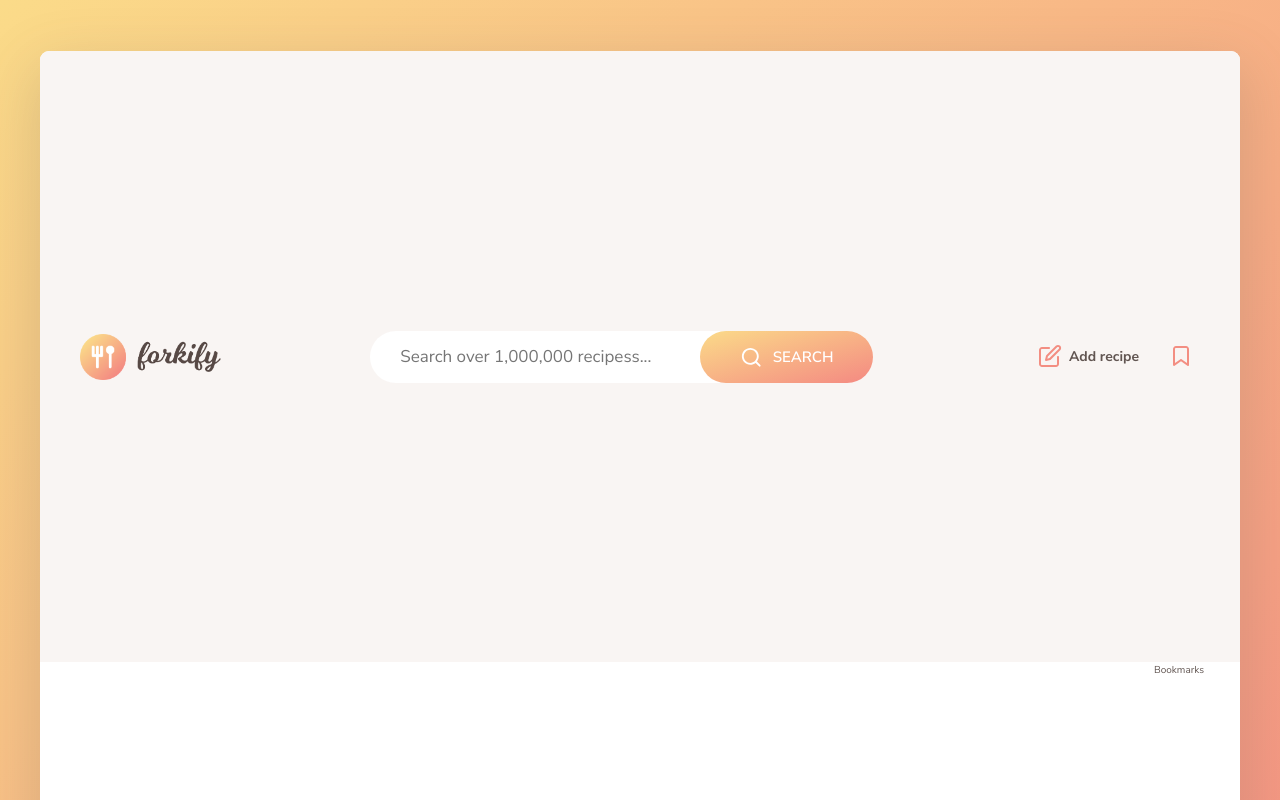
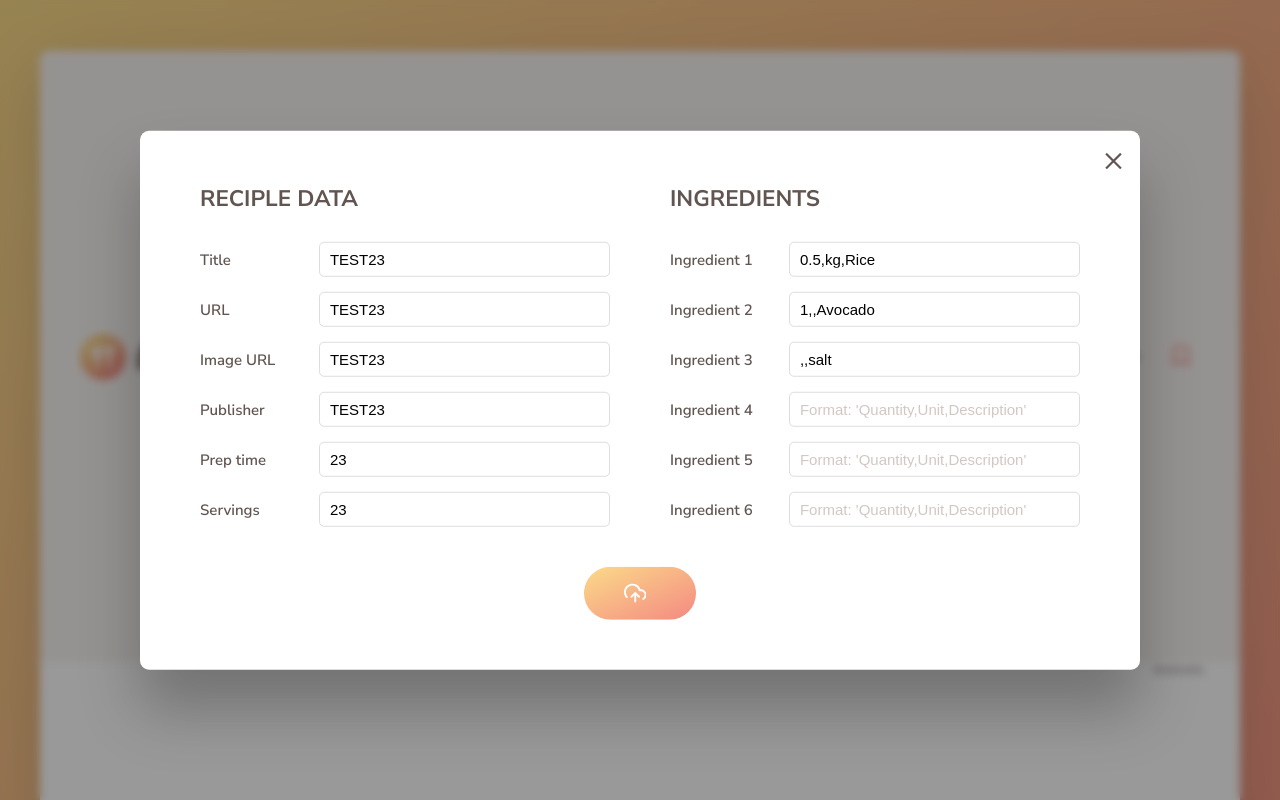
Before and after one commit to Vasudevshetty/JavaScript, a website built with Parcel: page forkify/index.html in a window 1280 px wide. Shown: the top 800 px of the page. Built offline with nearby package versions, Linux system fonts and the light colour scheme.

Commit message:
Done with the modal, and overlay for uploading a reciepee, will hide it now, upon finsihing styles for all, will add js to it.

```diff
--- a/forkify/index.html
+++ b/forkify/index.html
@@ -60,7 +60,7 @@
                   <p>No bookmarks yet. Find a nice recipe and bookmark it :)</p>
                 </div>
 
-                <li class="preview">
+                <!-- <li class="preview">
                   <a href="#23456" class="preview__link">
                     <figure class="preview__flag">
                       <img src="img/favicon.png" alt="Test" />
@@ -71,12 +71,83 @@
                     </div>
                     <p class="preview__author">The Pioneer Woman</p>
                   </a>
-                </li>
+                </li> -->
               </ul>
             </div>
           </ul>
         </nav>
       </header>
     </div>
+
+    <div class="overlay"></div>
+    <div class="add-recipe-window">
+      <button class="btn--close-modal">&times;</button>
+      <form class="upload">
+        <div class="upload__column">
+          <h3 class="upload__heading">Reciple data</h3>
+          <label>Title</label>
+          <input value="TEST23" required name="title" type="text" />
+          <label>URL</label>
+          <input value="TEST23" required name="sourceUrl" type="text" />
+          <label>Image URL</label>
+          <input value="TEST23" required name="image" type="text" />
+          <label>Publisher</label>
+          <input value="TEST23" required name="publisher" type="text" />
+          <label>Prep time</label>
+          <input value="23" required name="cookingTime" type="number" />
+          <label>Servings</label>
+          <input value="23" required name="servings" type="number" />
+        </div>
+        <div class="upload__column">
+          <h3 class="upload__heading">Ingredients</h3>
+          <label>Ingredient 1</label>
+          <input
+            value="0.5,kg,Rice"
+            type="text"
+            required
+            name="ingredient-1"
+            placeholder="Format: 'Quantity,Unit,Description'"
+          />
+          <label>Ingredient 2</label>
+          <input
+            value="1,,Avocado"
+            type="text"
+            name="ingredient-2"
+            placeholder="Format: 'Quantity,Unit,Description'"
+          />
+          <label>Ingredient 3</label>
+          <input
+            value=",,salt"
+            type="text"
+            name="ingredient-3"
+            placeholder="Format: 'Quantity,Unit,Description'"
+          />
+          <label>Ingredient 4</label>
+          <input
+            type="text"
+            name="ingredient-4"
+            placeholder="Format: 'Quantity,Unit,Description'"
+          />
+          <label>Ingredient 5</label>
+          <input
+            type="text"
+            name="ingredient-5"
+            placeholder="Format: 'Quantity,Unit,Description'"
+          />
+          <label>Ingredient 6</label>
+          <input
+            type="text"
+            name="ingredient-6"
+            placeholder="Format: 'Quantity,Unit,Description'"
+          />
+        </div>
+
+        <button class="btn upload__btn">
+          <svg>
+            <use href="img/icons.svg#icon-upload-cloud"></use>
+          </svg>
+        </button>
+      </form>
+    </div>
   </body>
 </html>
--- a/forkify/sass/_upload.scss
+++ b/forkify/sass/_upload.scss
@@ -0,0 +1,101 @@
+.add-recipe-window {
+  position: fixed;
+  top: 50%;
+  left: 50%;
+  transform: translate(-50%, -50%);
+  width: 100rem;
+  background-color: white;
+  border-radius: 9px;
+
+  padding: 5rem 6rem;
+  box-shadow: 0 4rem 6rem rgba(black, 0.25);
+  z-index: 1000;
+  transition: all 0.5s;
+
+  .btn--close-modal {
+    font-family: inherit;
+    color: inherit;
+    position: absolute;
+    top: 0.5rem;
+    right: 1.6rem;
+    font-size: 3.5rem;
+    cursor: pointer;
+    border: none;
+    background: none;
+  }
+}
+
+.overlay {
+  position: fixed;
+  top: 0;
+  left: 0;
+
+  width: 100%;
+  height: 100%;
+
+  background-color: rgba(black, 0.4);
+  backdrop-filter: blur(4px);
+  z-index: 100;
+  transition: all 0.5s;
+}
+
+.hidden {
+  visibility: hidden;
+  opacity: 0;
+}
+
+.upload {
+  display: grid;
+  grid-template-columns: 1fr 1fr;
+  gap: 4rem 6rem;
+
+  &__column {
+    display: grid;
+    grid-template-columns: 1fr 2.8fr;
+    align-items: center;
+    gap: 1.5rem;
+
+    & label {
+      font-size: 1.5rem;
+      font-weight: 600;
+      color: inherit;
+    }
+
+    & input {
+      font-size: 1.5rem;
+      border: 1px solid #ddd;
+      border-radius: 0.5rem;
+      transition: all 0.2s;
+      padding: 0.8rem 1rem;
+
+      &::placeholder {
+        color: $color-grey-light-3;
+      }
+
+      &:focus {
+        outline: none;
+        border: 1px solid $color-primary;
+        background-color: $color-grey-light-1;
+      }
+    }
+
+    & button {
+      grid-column: 1 / span 2;
+      justify-self: center;
+      margin-top: 1rem;
+    }
+  }
+
+  &__heading{
+    font-size: 2.25rem;
+    font-weight: 700;
+    text-transform: uppercase;
+    margin-bottom: 1rem;
+    grid-column: 1 / -1;
+  }
+
+  &__btn{
+    grid-column: 1/ -1;
+    justify-self: center;
+  }
+}
```
